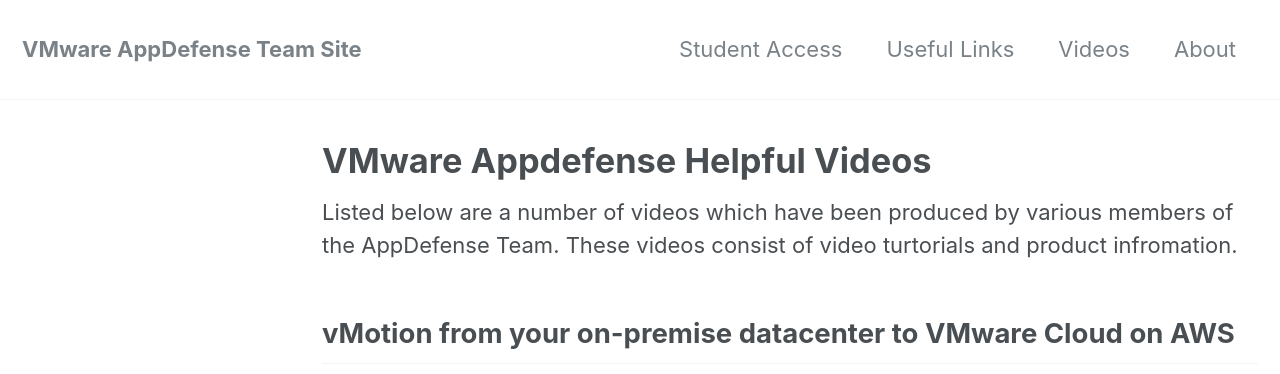
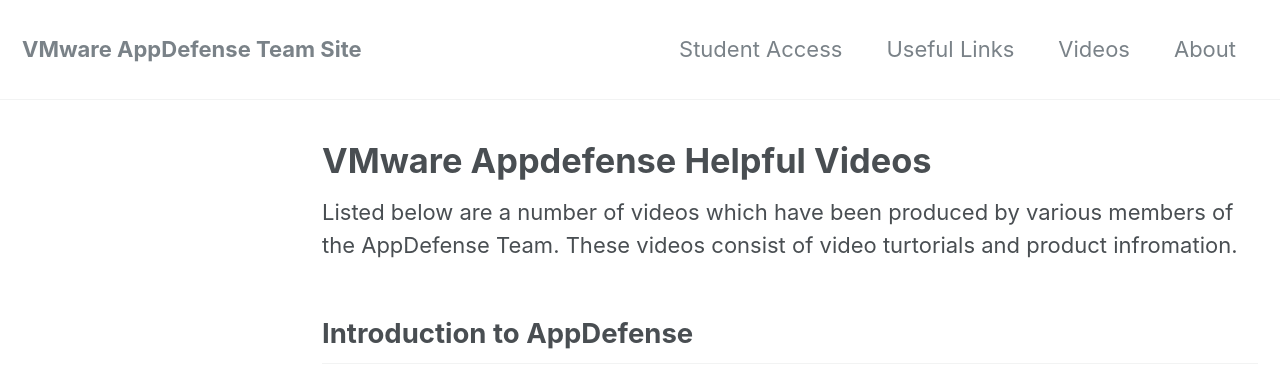
Before and after one commit to vmware-csa-team/AppDefense-Quick-Start-Guide, a Jekyll site: the page built from _pages/videos.md, in a window 1280 px wide and 900 px high, cut to the strip 0-374 px from the top of the window. Built offline with Jekyll 4.4.1, drawn with Linux system fonts in a browser that asks for light colours; nearby versions of some CDN libraries; comment, search, counter and statistics services are not loaded.

Commit message:
youtube teste

```diff
--- a/_pages/videos.md
+++ b/_pages/videos.md
@@ -10,9 +10,9 @@
 
 Listed below are a number of videos which have been produced by various members of the AppDefense Team. These videos consist of video turtorials and product infromation.
 
-## vMotion from your on-premise datacenter to VMware Cloud on AWS
+## Introduction to AppDefense
 
-{% include video id="PtAR6Cqg5pQ" provider="youtube" %}
+{% include video id="h1L8DelUhus" provider="youtube" %}
 
 ## VMware Cloud on AWS - Firewall Rule Accelerator Feature
 
```
